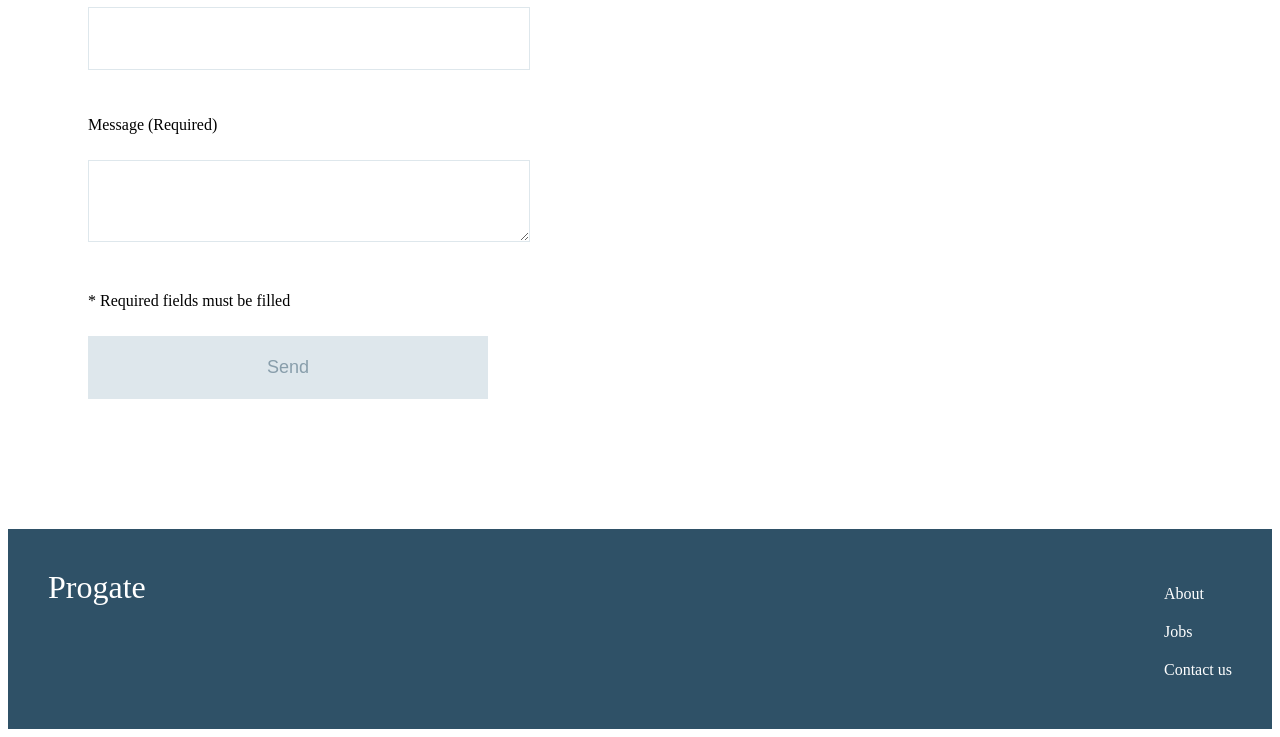
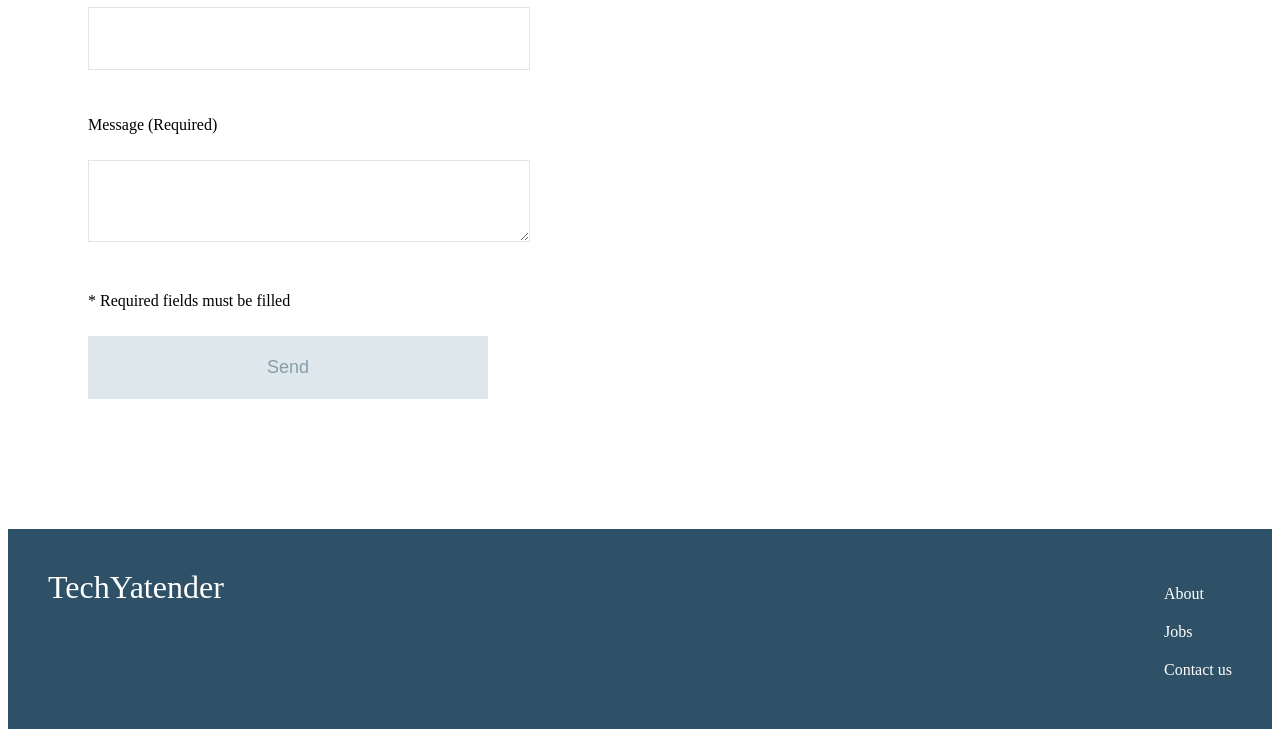
Before and after one commit to yatinhudda/web02, a plain HTML site: page index.html in a window 1280 px wide. Shown: the part 1757-2494 px from the top of the page. Drawn offline with Linux system fonts and the light colour scheme.

Commit message:
Update index.html

```diff
--- a/index.html
+++ b/index.html
@@ -61,7 +61,7 @@
     </div>
 
     <div class="footer">
-      <div class="footer-logo">Progate</div>
+      <div class="footer-logo">TechYatender</div>
       <div class="footer-list">
         <ul>
           <li>About</li>
```
